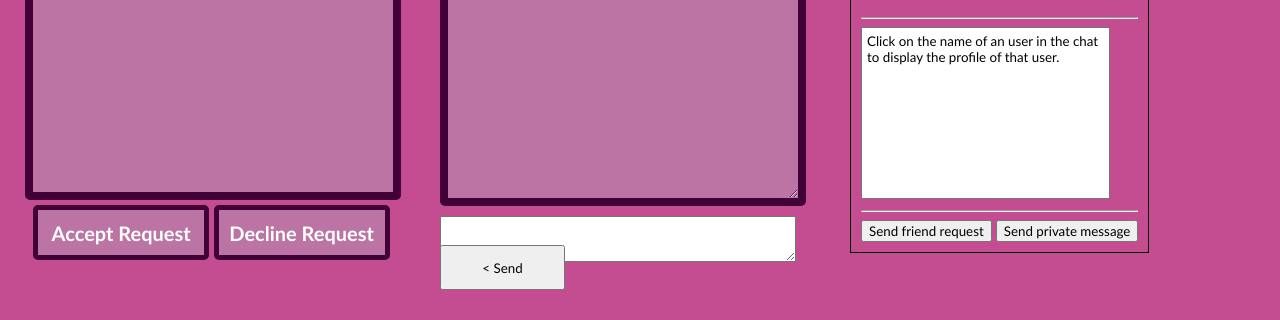
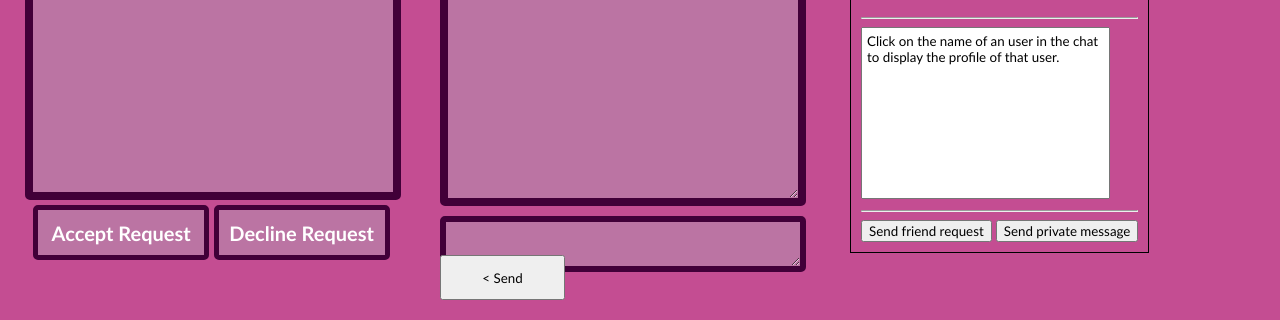
Before and after one commit to Izan-Sola/Web-Chat, a website: page public/webchat.html in a window 1280 px wide. Shown: the part 516-836 px from the top of the page. Drawn offline with Linux system fonts and the light colour scheme.

Commit message:
Update styles2.css

```diff
--- a/public/styles2.css
+++ b/public/styles2.css
@@ -40,6 +40,12 @@ body {
     width: 100%;
     height: 40px;
     resize: vertical;
+    border: 6px var(--c1) solid;
+    border-radius: 5px;
+    background-color: var(--c3);
+    color: var(--c8);
+    font-weight: bolder;
+    font-size: 20px;
 }
 
 #send-globalmsg, #send-privatemsg {
```
